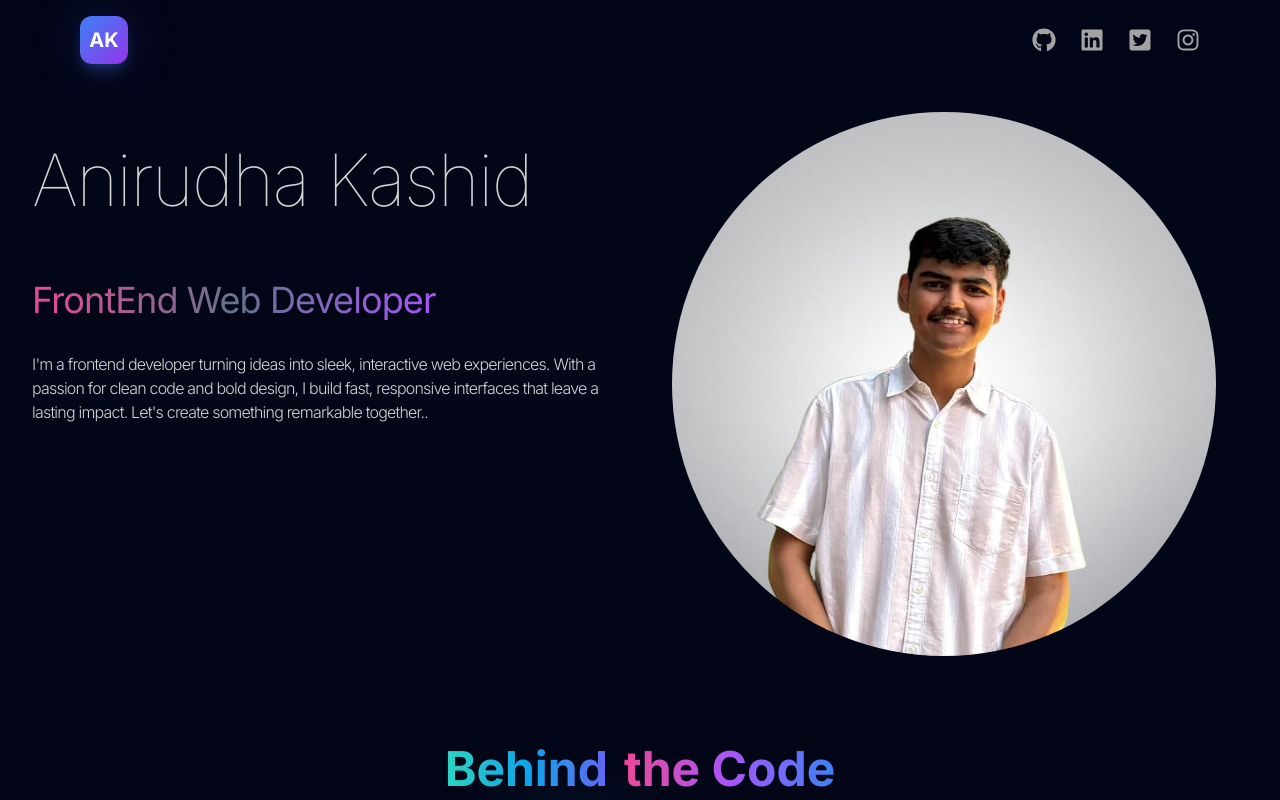
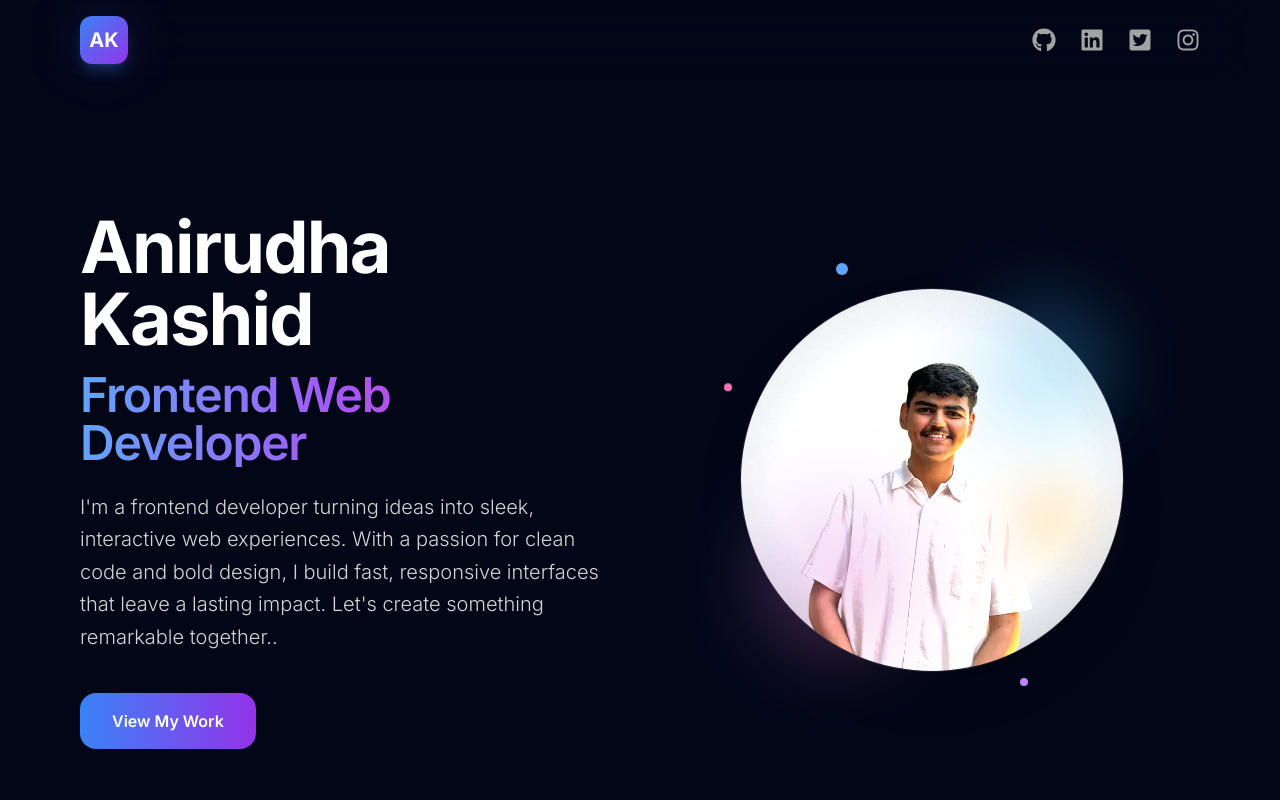
Before and after one commit to Anirudhakashid/Anirudha-Portfolio, a React (Vite) app: page / in a window 1280 px wide. Shown: the top 800 px of the page. Built offline with nearby package versions, Linux system fonts and the light colour scheme.

Commit message:
Modified Hero component with enhanced layout, styling, and interactive elements

```diff
--- a/src/Components/Hero.jsx
+++ b/src/Components/Hero.jsx
@@ -1,24 +1,25 @@
 import React from "react";
 import { HERO_CONTENT } from "../constants";
 import Dp from "../assets/AnirudhaProfile.jpeg";
-import { delay, motion } from "framer-motion";
+import { motion } from "framer-motion";
 
 const container = (delay) => ({
   hidden: { x: -100, opacity: 0 },
-  visible: { x: 0, opacity: 1, transition: { duration: 0.5, delay: delay } },
+  visible: { x: 0, opacity: 1, transition: { duration: 0.5, delay } },
 });
 
 function Hero() {
   return (
-    <div className=" border-b border-slate-950 pb-4 lg:mb-35">
-      <div className="flex flex-wrap">
-        <div className="w-full lg:w-1/2">
-          <div className="flex flex-col items-center lg:items-start">
+    <div className="border-b border-neutral-800 pb-12 ">
+      <div className="max-w-6xl mx-auto px-4">
+        <div className="flex flex-col-reverse lg:flex-row items-center min-h-screen justify-center gap-12">
+          {/* Text Section */}
+          <div className="w-full lg:w-1/2 flex flex-col items-center lg:items-start text-center lg:text-left">
             <motion.h1
               variants={container(0)}
               initial="hidden"
               animate="visible"
-              className="text-6xl pb-16 font-thin tracking-tight lg:mt-16 lg:text-7xl"
+              className="text-5xl lg:text-7xl font-bold tracking-tight text-white mb-4"
             >
               Anirudha Kashid
             </motion.h1>
@@ -26,30 +27,79 @@ function Hero() {
               variants={container(0.5)}
               initial="hidden"
               animate="visible"
-              className=" bg-gradient-to-r from-pink-500 via-slate-500 to-purple-500 bg-clip-text text-4xl tracking-tight text-transparent"
+              className="bg-gradient-to-r from-blue-400 via-purple-500 to-pink-500 bg-clip-text text-transparent text-3xl lg:text-5xl font-semibold tracking-tight mb-6"
             >
-              FrontEnd Web Developer
+              Frontend Web Developer
             </motion.span>
             <motion.p
               variants={container(1)}
               initial="hidden"
               animate="visible"
-              className="my-2 max-w-xl py-6 font-light tracking-tighter"
+              className="text-xl text-neutral-300 max-w-xl font-light leading-relaxed mb-6"
             >
               {HERO_CONTENT}
             </motion.p>
+            <motion.div
+              variants={container(1.5)}
+              initial="hidden"
+              animate="visible"
+              className="mt-4"
+            >
+              <button
+                onClick={() => {
+                  const projectsSection = document.getElementById("projects");
+                  if (projectsSection) {
+                    projectsSection.scrollIntoView({
+                      behavior: "smooth",
+                      block: "start",
+                    });
+                  }
+                }}
+                className="px-8 py-4 bg-gradient-to-r from-blue-500 to-purple-600 text-white font-semibold rounded-2xl hover:from-blue-600 hover:to-purple-700 transition-all duration-300 hover:scale-105 hover:shadow-lg hover:shadow-purple-500/25 active:scale-95"
+              >
+                View My Work
+              </button>
+            </motion.div>
           </div>
-        </div>
-        <div className="w-full lg:w-1/2 lg:p-8">
-          <div className="flex justify-center">
-            <motion.img
-              initial={{ x: 100, opacity: 0 }}
-              animate={{ x: 0, opacity: 1 }}
+
+          {/* Image Section */}
+          <div className="w-full lg:w-1/2 flex justify-center">
+            <motion.div
+              initial={{ x: 100, opacity: 0, scale: 0.8 }}
+              animate={{ x: 0, opacity: 1, scale: 1 }}
               transition={{ duration: 1, delay: 1.2 }}
-              src={Dp}
-              alt="Profile Picture "
-              className=" rounded-full"
-            />
+              className="relative"
+            >
+              <div className="relative w-80 h-80 lg:w-96 lg:h-96">
+                <img
+                  src={Dp}
+                  alt="Profile"
+                  className="rounded-full w-full h-full object-cover brightness-125 contrast-110 saturate-110 shadow-2xl border border-white/10 transition-transform duration-700 hover:scale-105"
+                />
+
+                {/* Glow effects */}
+                <div className="absolute top-4 right-4 w-32 h-32 bg-gradient-to-br from-blue-400/40 to-cyan-400/40 rounded-full blur-2xl animate-pulse"></div>
+                <div
+                  className="absolute bottom-4 left-4 w-40 h-40 bg-gradient-to-br from-purple-400/40 to-pink-400/40 rounded-full blur-2xl animate-pulse"
+                  style={{ animationDelay: "1s" }}
+                ></div>
+                <div
+                  className="absolute top-1/2 right-8 w-20 h-20 bg-gradient-to-br from-orange-400/30 to-yellow-400/30 rounded-full blur-xl animate-pulse"
+                  style={{ animationDelay: "2s" }}
+                ></div>
+
+                {/* Floating dots */}
+                <div className="absolute -top-6 left-1/4 w-3 h-3 bg-blue-400 rounded-full animate-bounce"></div>
+                <div
+                  className="absolute -bottom-4 right-1/4 w-2 h-2 bg-purple-400 rounded-full animate-bounce"
+                  style={{ animationDelay: "0.5s" }}
+                ></div>
+                <div
+                  className="absolute top-1/4 -left-4 w-2 h-2 bg-pink-400 rounded-full animate-bounce"
+                  style={{ animationDelay: "1s" }}
+                ></div>
+              </div>
+            </motion.div>
           </div>
         </div>
       </div>
```
